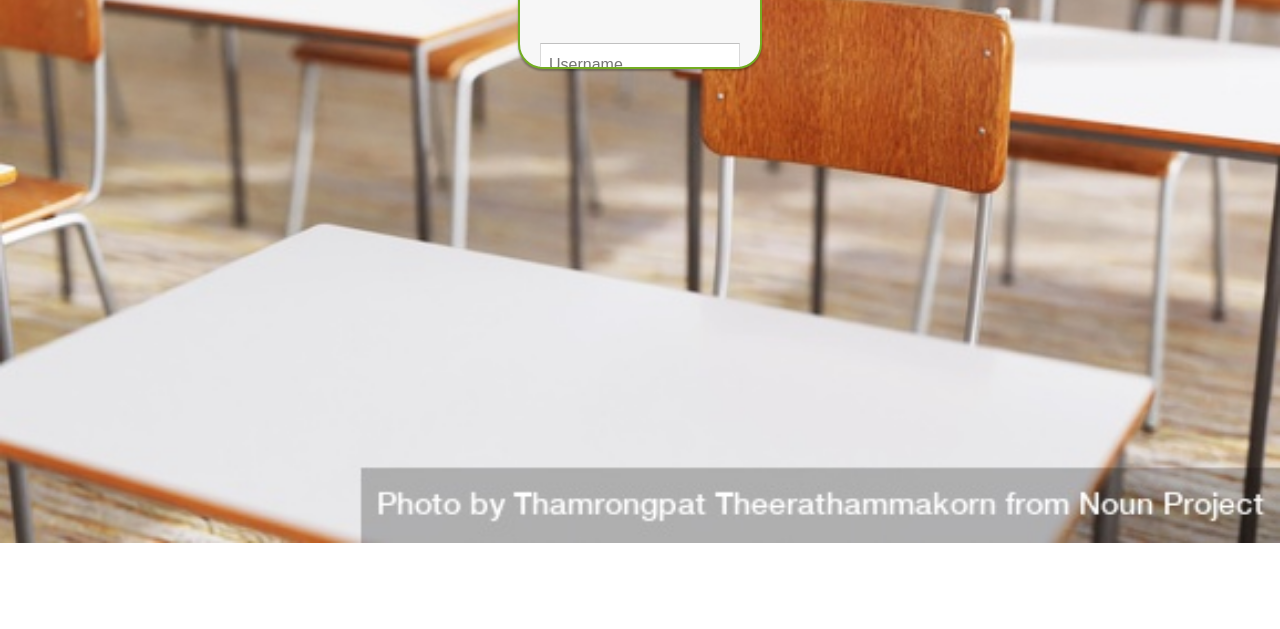
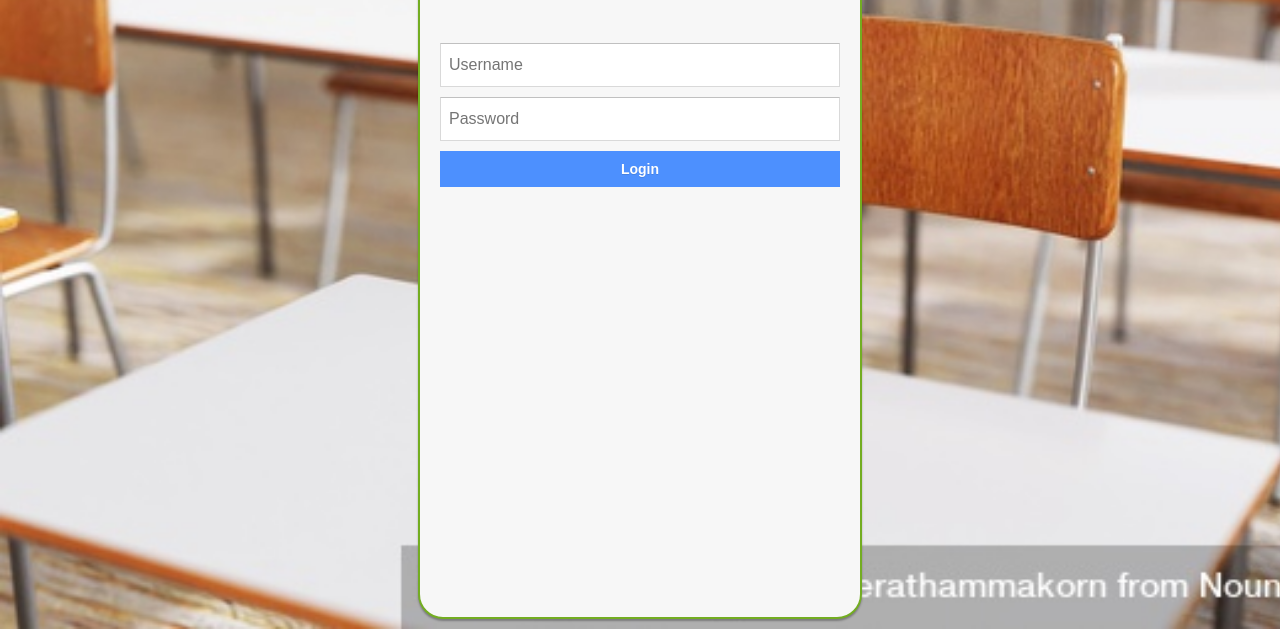
Before and after one commit to pankaj1204/PankajAgarwalS.github.io, a plain HTML site: page login/index.html in a window 1280 px wide. Shown: the part 225-854 px from the top of the page. Before the commit the page ends 800 px from the top, so only its background shows below. Drawn offline with Linux system fonts and the light colour scheme.

Commit message:
Update style.css

```diff
--- a/login/css/style.css
+++ b/login/css/style.css
@@ -15,8 +15,8 @@ body {
   border-radius: 25px;
   border: 2px solid #73AD21;
   padding: 20px;
-  width: 200px;
-  height: 150px;
+  width: 400px;
+  height: 700px;
   background-color: #F7F7F7;
   margin: 0 auto 10px;
   box-shadow: 0px 2px 2px rgba(0, 0, 0, 0.3);
```
